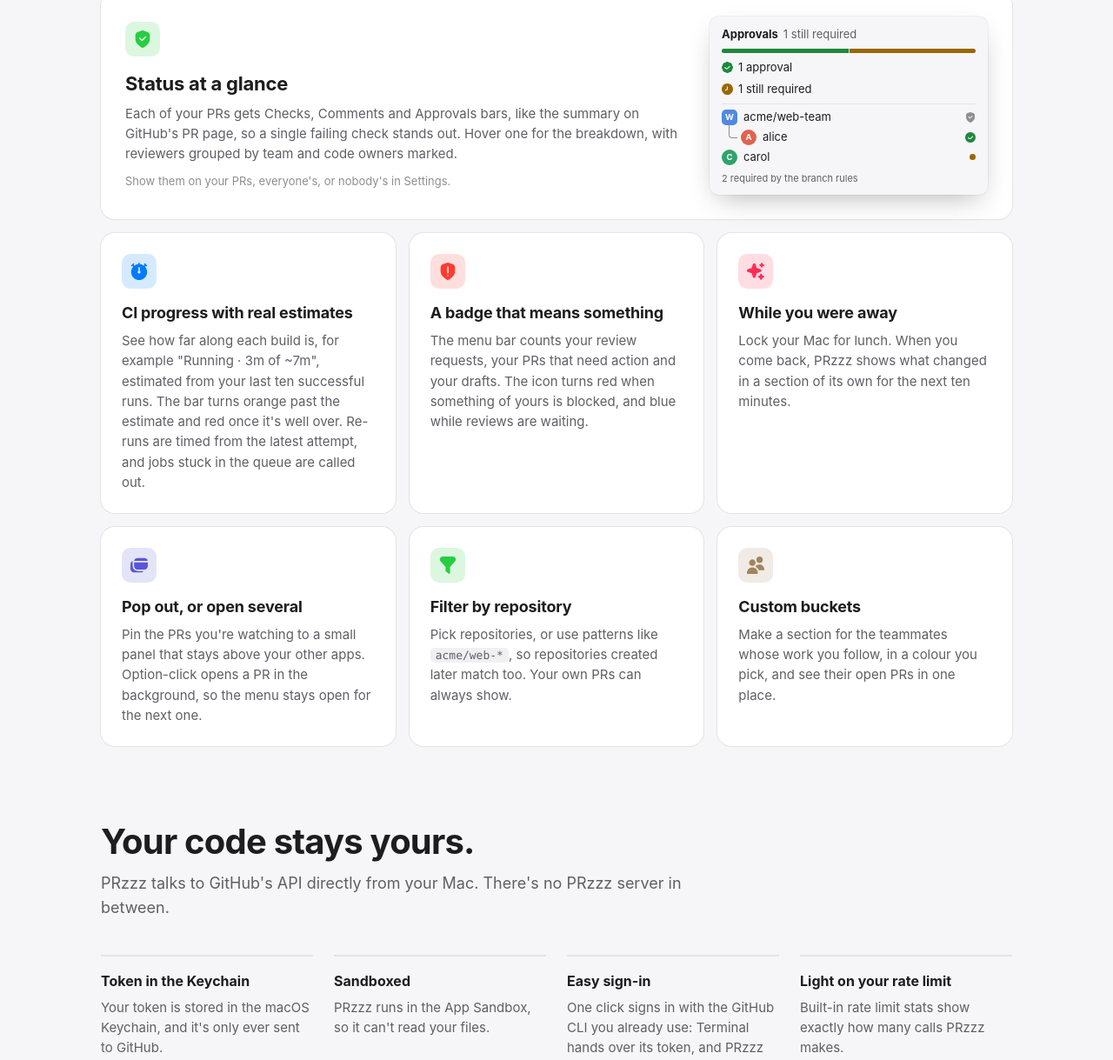
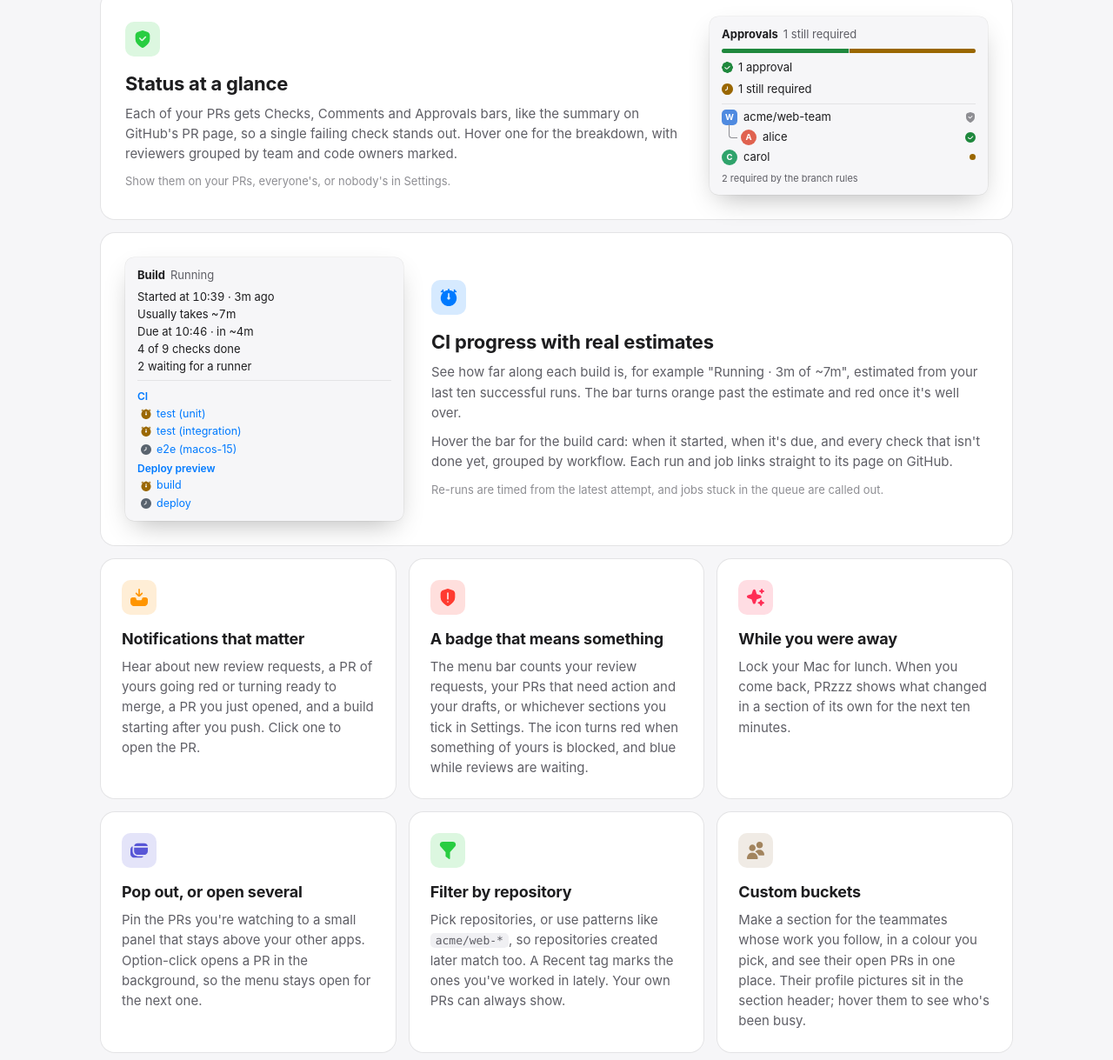
Before and after one commit to przzz-app/przzz-app.github.io, a plain HTML site: page index.html in a window 1280 px wide. Shown: the part 2438-3657 px from the top of the page at 87% size. Drawn offline with Linux system fonts and the light colour scheme.

Commit message:
Build card, CI bar icon, notifications and the app's Nov 14–16 changes
Co-Authored-By: Claude Opus 5.5 <noreply@anthropic.com>

```diff
--- a/index.html
+++ b/index.html
@@ -174,6 +174,9 @@
   .ci { margin-top: 2px; font-size: 10px; color: var(--text-3); }
   .ci .label { display: flex; justify-content: space-between; gap: 4px; white-space: nowrap; }
   .ci .label span:last-child { opacity: 0.7; }
+  .ci .track { display: flex; align-items: center; gap: 4px; margin-bottom: 3px; }
+  .ci .track .ico { flex: none; font-size: 11px; color: var(--success); }
+  .ci .track .bar { flex: 1; margin-bottom: 0; }
   .bar { height: 4px; border-radius: 2px; background: var(--track); overflow: hidden; margin-bottom: 3px; }
   .bar i { display: block; height: 100%; width: 43%; background: var(--success); border-radius: 2px;
            animation: grow 6s ease-in-out infinite alternate; }
@@ -238,6 +241,15 @@
   .rv > .ico { font-size: 12px; margin-left: auto; color: var(--text-3); }
   .rv > .ico.state { margin-left: auto; }
   .rv .dot { margin-left: auto; width: 7px; height: 7px; border-radius: 50%; background: var(--attention); }
+  .spot p + p { margin-top: 10px; }
+  @media (min-width: 761px) { .spot.flip { grid-template-columns: 320px minmax(0, 1fr); } .spot.flip > .hovercard { order: -1; } }
+  .hc-lines { display: flex; flex-direction: column; gap: 3px; font-variant-numeric: tabular-nums; }
+  .checks { display: flex; flex-direction: column; gap: 4px; padding-top: 8px; border-top: 1px solid var(--line); }
+  .checks a { color: var(--accent); text-decoration: underline; text-decoration-color: transparent; cursor: pointer; }
+  .checks a:hover { text-decoration-color: currentColor; }
+  .checks .wf { font-size: 12px; font-weight: 600; margin-top: 2px; }
+  .checks .ck { display: flex; align-items: center; gap: 6px; padding-left: 4px; font-size: 12.5px; }
+  .checks .ck .ico { font-size: 12px; flex: none; }
   .hc-foot { font-size: 11px; color: var(--text-2); }
 
   .privacy { display: grid; grid-template-columns: repeat(auto-fit, minmax(240px, 1fr)); gap: 24px; }
@@ -415,7 +427,7 @@
                 <div class="title">Speed up search indexing</div>
                 <div class="meta">acme/web-api #1211 · octo-dev · 8m</div>
                 <div class="line"><span class="status" style="--s:var(--orange)"><i class="ico" style="--src:url(assets/icons/clock.svg)"></i>Checks running</span><span class="sb" title="Checks: 5 pending, 4 successful"><i class="ico" style="--src:url(assets/icons/shield-check.svg)"></i><span class="seg"><i style="--n:4; --k:var(--success)"></i><i style="--n:5; --k:var(--attention)"></i></span></span><span class="sb" title="Comments: no review threads"><i class="ico" style="--src:url(assets/icons/comment.svg)"></i><span class="seg"></span></span><span class="sb" title="Approvals: 1 still required"><i class="ico" style="--src:url(assets/icons/badge-check.svg)"></i><span class="seg"><i style="--n:1; --k:var(--attention)"></i></span></span></div>
-                <div class="ci"><div class="bar"><i></i></div><div class="label"><span>Running · 3m of ~7m</span><span>4/9 checks</span></div></div>
+                <div class="ci"><div class="track"><i class="ico" style="--src:url(assets/icons/play-circle.svg)"></i><div class="bar"><i></i></div></div><div class="label"><span>Running · 3m of ~7m</span><span>4/9 checks</span></div></div>
               </div>
               <i class="ico pop" style="--src:url(assets/icons/browsers.svg)"></i>
             </div>
@@ -442,7 +454,7 @@
 <section id="buckets">
   <div class="wrap">
     <h2>Sorted the way you work.</h2>
-    <p class="sub">PRzzz groups your pull requests the way GitHub's inbox does: what needs you comes first, then what's waiting on someone else, then what's done. Each section has its own colour, so you can tell them apart at a glance. You can put the sections in any order in Settings.</p>
+    <p class="sub">PRzzz groups your pull requests the way GitHub's inbox does: what needs you comes first, then what's waiting on someone else, then what's done. Each section has its own colour, so you can tell them apart at a glance. Empty sections stay hidden, and you can put the rest in any order in Settings.</p>
     <div class="buckets">
       <div class="bucket" style="--t:var(--blue)"><span class="chip"><i class="ico" style="--src:url(assets/icons/inbox-in.svg)"></i></span><div><b>Needs your review</b><span>Someone asked you to take a look.</span></div></div>
       <div class="bucket" style="--t:var(--red)"><span class="chip"><i class="ico" style="--src:url(assets/icons/shield-exclamation.svg)"></i></span><div><b>Needs action</b><span>Your PRs with conflicts, failing checks or requested changes.</span></div></div>
@@ -454,7 +466,7 @@
       <div class="bucket" style="--t:var(--indigo)"><span class="chip"><i class="ico" style="--src:url(assets/icons/users-alt.svg)"></i></span><div><b>Needs your team's review</b><span>Requests sent to a team you're on.</span></div></div>
       <div class="bucket" style="--t:var(--mint)"><span class="chip"><i class="ico" style="--src:url(assets/icons/thumbs-up.svg)"></i></span><div><b>Approved by you</b><span>Done on your side and not merged yet.</span></div></div>
       <div class="bucket" style="--t:var(--purple)"><span class="chip"><i class="ico" style="--src:url(assets/icons/code-merge.svg)"></i></span><div><b>Merged in the last 24 hours</b><span>A victory lap. Look back anywhere from an hour to a week.</span></div></div>
-      <div class="bucket" style="--t:var(--brown)"><span class="chip"><i class="ico" style="--src:url(assets/icons/filter-list.svg)"></i></span><div><b>Custom buckets</b><span>The people you work with most, in a colour you pick.</span></div></div>
+      <div class="bucket" style="--t:var(--brown)"><span class="chip"><i class="ico" style="--src:url(assets/icons/filter-list.svg)"></i></span><div><b>Custom buckets</b><span>The people you work with most, in a colour you pick, faces and all.</span></div></div>
       <div class="bucket" style="--t:var(--pink)"><span class="chip"><i class="ico" style="--src:url(assets/icons/sparkles.svg)"></i></span><div><b>While you were away</b><span>What changed while your screen was locked.</span></div></div>
     </div>
 
@@ -492,16 +504,44 @@
         <div class="hc-foot">2 required by the branch rules</div>
       </div>
     </div>
+    <div class="spot flip">
+      <div>
+        <span class="chip" style="--t:var(--blue)"><i class="ico" style="--src:url(assets/icons/stopwatch.svg)"></i></span>
+        <h3>CI progress with real estimates</h3>
+        <p>See how far along each build is, for example "Running · 3m of ~7m", estimated from your last ten successful runs. The bar turns orange past the estimate and red once it's well over.</p>
+        <p>Hover the bar for the build card: when it started, when it's due, and every check that isn't done yet, grouped by workflow. Each run and job links straight to its page on GitHub.</p>
+        <p class="fine-print">Re-runs are timed from the latest attempt, and jobs stuck in the queue are called out.</p>
+      </div>
+      <div class="hovercard" aria-label="The build card">
+        <div class="hc-head"><b>Build</b><span>Running</span></div>
+        <div class="hc-lines">
+          <div>Started at 10:39 · 3m ago</div>
+          <div>Usually takes ~7m</div>
+          <div>Due at 10:46 · in ~4m</div>
+          <div>4 of 9 checks done</div>
+          <div>2 waiting for a runner</div>
+        </div>
+        <div class="checks">
+          <a class="wf">CI</a>
+          <div class="ck"><i class="ico" style="--src:url(assets/icons/stopwatch.svg); color:var(--attention)" title="Running"></i><a>test (unit)</a></div>
+          <div class="ck"><i class="ico" style="--src:url(assets/icons/stopwatch.svg); color:var(--attention)" title="Running"></i><a>test (integration)</a></div>
+          <div class="ck"><i class="ico" style="--src:url(assets/icons/clock.svg); color:var(--neutral)" title="Waiting for a runner"></i><a>e2e (macos-15)</a></div>
+          <a class="wf">Deploy preview</a>
+          <div class="ck"><i class="ico" style="--src:url(assets/icons/stopwatch.svg); color:var(--attention)" title="Running"></i><a>build</a></div>
+          <div class="ck"><i class="ico" style="--src:url(assets/icons/clock.svg); color:var(--neutral)" title="Waiting for a runner"></i><a>deploy</a></div>
+        </div>
+      </div>
+    </div>
     <div class="features">
-      <div class="feature" style="--t:var(--blue)">
-        <span class="chip"><i class="ico" style="--src:url(assets/icons/stopwatch.svg)"></i></span>
-        <h3>CI progress with real estimates</h3>
-        <p>See how far along each build is, for example "Running · 3m of ~7m", estimated from your last ten successful runs. The bar turns orange past the estimate and red once it's well over. Re-runs are timed from the latest attempt, and jobs stuck in the queue are called out.</p>
+      <div class="feature" style="--t:var(--orange)">
+        <span class="chip"><i class="ico" style="--src:url(assets/icons/inbox-in.svg)"></i></span>
+        <h3>Notifications that matter</h3>
+        <p>Hear about new review requests, a PR of yours going red or turning ready to merge, a PR you just opened, and a build starting after you push. Click one to open the PR.</p>
       </div>
       <div class="feature" style="--t:var(--red)">
         <span class="chip"><i class="ico" style="--src:url(assets/icons/shield-exclamation.svg)"></i></span>
         <h3>A badge that means something</h3>
-        <p>The menu bar counts your review requests, your PRs that need action and your drafts. The icon turns red when something of yours is blocked, and blue while reviews are waiting.</p>
+        <p>The menu bar counts your review requests, your PRs that need action and your drafts, or whichever sections you tick in Settings. The icon turns red when something of yours is blocked, and blue while reviews are waiting.</p>
       </div>
       <div class="feature" id="away" style="--t:var(--pink)">
         <span class="chip"><i class="ico" style="--src:url(assets/icons/sparkles.svg)"></i></span>
@@ -516,12 +556,12 @@
       <div class="feature" style="--t:var(--green)">
         <span class="chip"><i class="ico" style="--src:url(assets/icons/filter.svg)"></i></span>
         <h3>Filter by repository</h3>
-        <p>Pick repositories, or use patterns like <code>acme/web-*</code>, so repositories created later match too. Your own PRs can always show.</p>
+        <p>Pick repositories, or use patterns like <code>acme/web-*</code>, so repositories created later match too. A Recent tag marks the ones you've worked in lately. Your own PRs can always show.</p>
       </div>
       <div class="feature" style="--t:var(--brown)">
         <span class="chip"><i class="ico" style="--src:url(assets/icons/users.svg)"></i></span>
         <h3>Custom buckets</h3>
-        <p>Make a section for the teammates whose work you follow, in a colour you pick, and see their open PRs in one place.</p>
+        <p>Make a section for the teammates whose work you follow, in a colour you pick, and see their open PRs in one place. Their profile pictures sit in the section header; hover them to see who's been busy.</p>
       </div>
     </div>
   </div>
```
Also changed, not shown: assets/icons/play-circle.svg (added).
